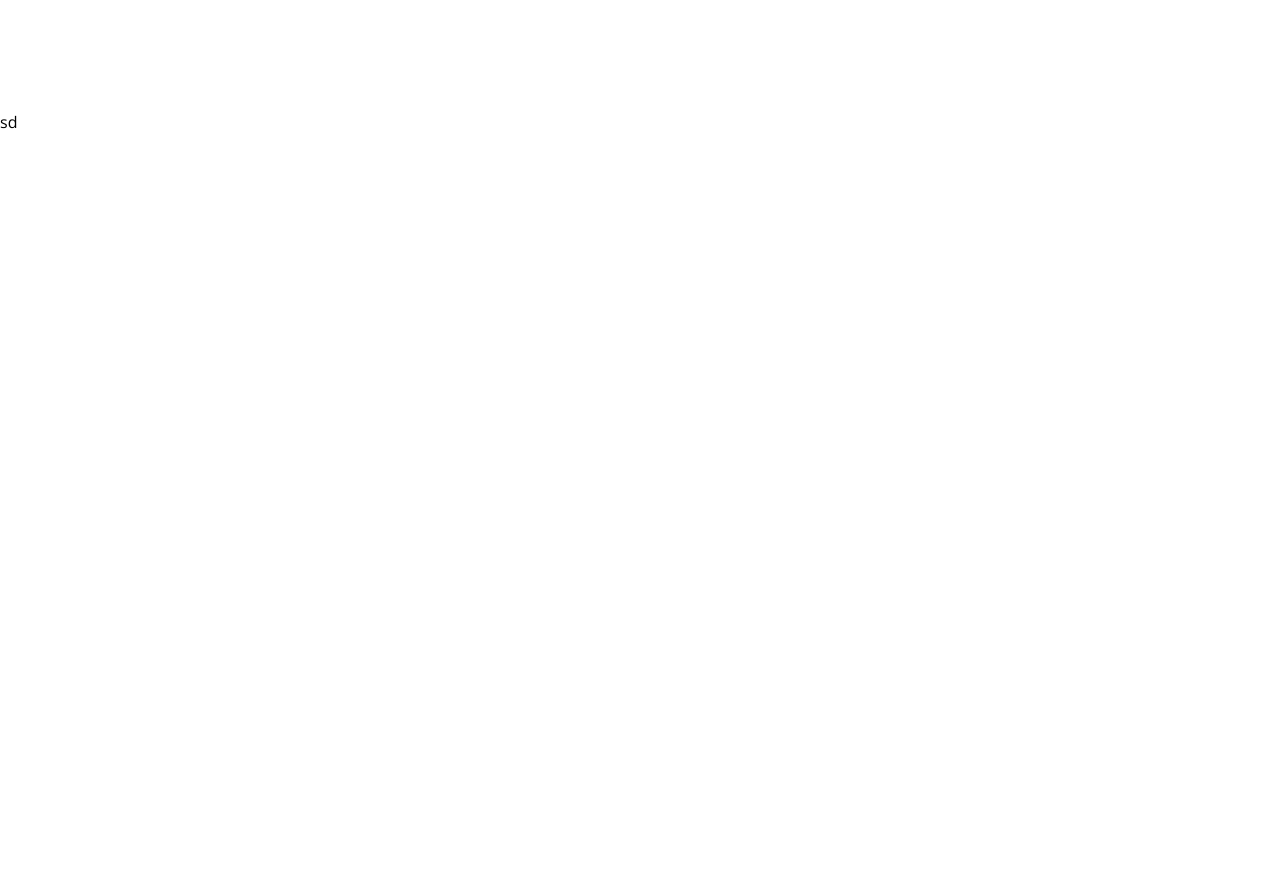
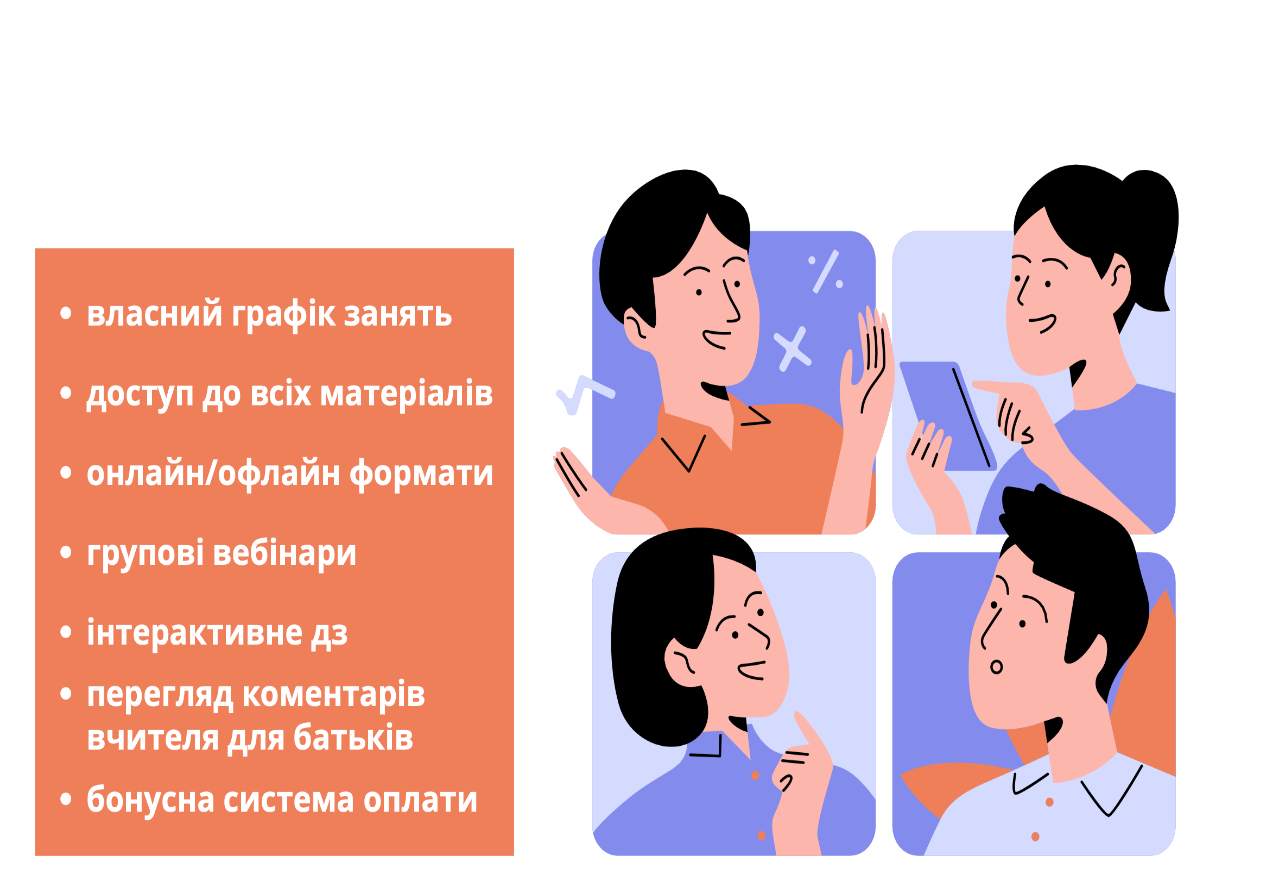
Before and after one commit to kpi-web/math-web, a React (Create React App) app: page / in a window 1280 px wide. Shown: the part 1189-2084 px from the top of the page. Before the commit the page ends 1322 px from the top, so only its background shows below. Built offline with nearby package versions, Linux system fonts and the light colour scheme.

Commit message:
feat: add third-scre

```diff
--- /dev/null
+++ b/src/components/organisms/ThirdMainScreen.tsx
@@ -0,0 +1,17 @@
+import React from 'react';
+import Flex from "../atoms/Flex";
+import Logo from "../atoms/Logo";
+import thirdScreen from '../../assets/third-screen.png'
+
+const ThirdMainScreen = () => {
+    return (
+        <Flex
+            height={'800px'}
+            width={'100%'}
+        >
+            <Logo src={thirdScreen} alt={'third-screen'} width={'95%'}/>
+        </Flex>
+    );
+};
+
+export default ThirdMainScreen;
--- a/src/components/pages/Main.tsx
+++ b/src/components/pages/Main.tsx
@@ -3,6 +3,7 @@ import Flex from "../atoms/Flex";
 import Header from "../organisms/Header";
 import FirstMainScreen from "../organisms/FirstMainScreen";
 import SecondMainScreen from "../organisms/SecondMainScreen";
+import ThirdMainScreen from "../organisms/ThirdMainScreen";
 
 const Main = () => {
     return (
@@ -14,10 +15,7 @@ const Main = () => {
             <Header />
             <FirstMainScreen />
             <SecondMainScreen />
-            <Flex
-            >
-                sd
-            </Flex>
+            <ThirdMainScreen />
 
 
         </Flex>
```
Also changed, not shown: src/assets/third-screen.png (added).
